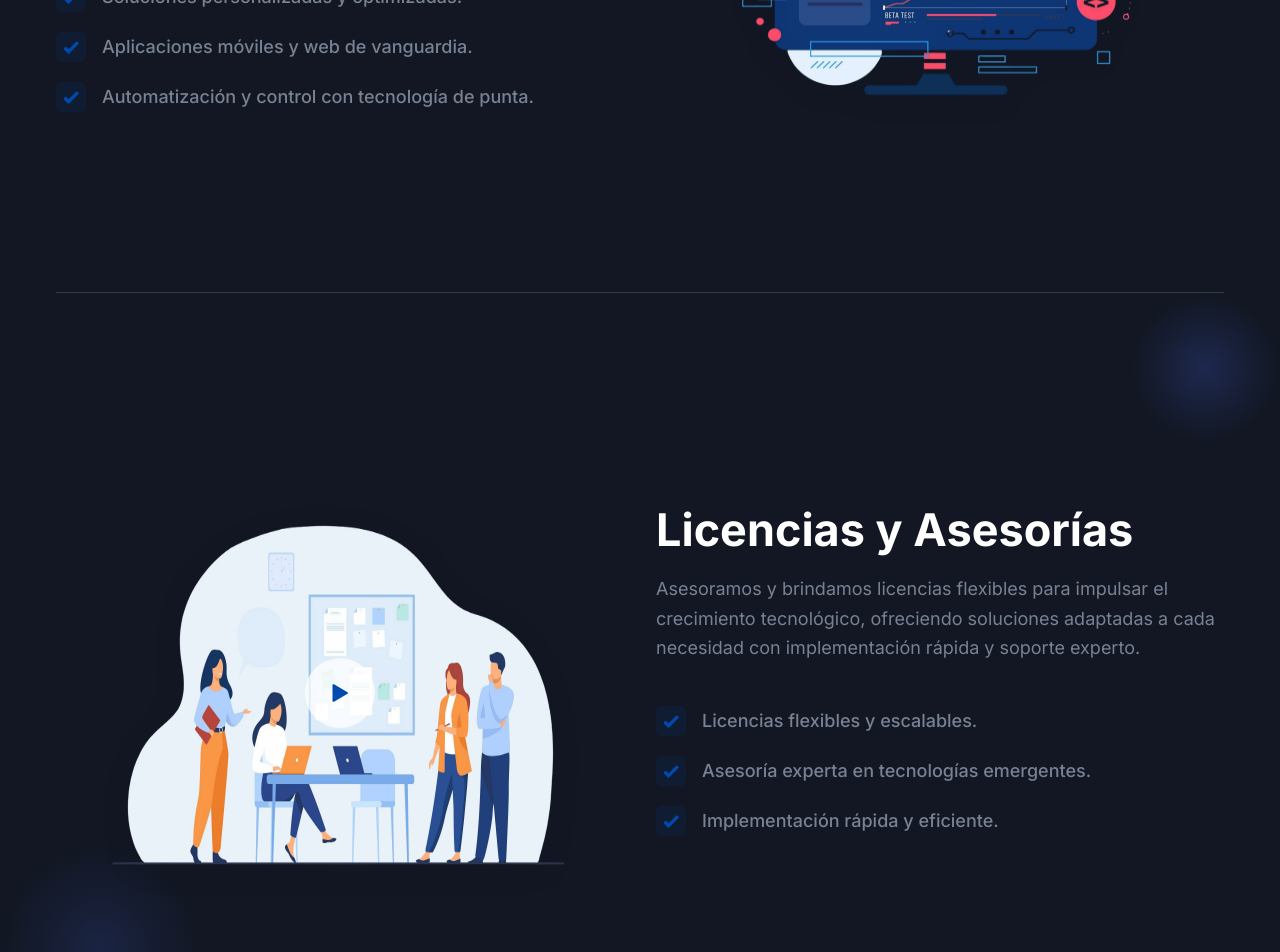
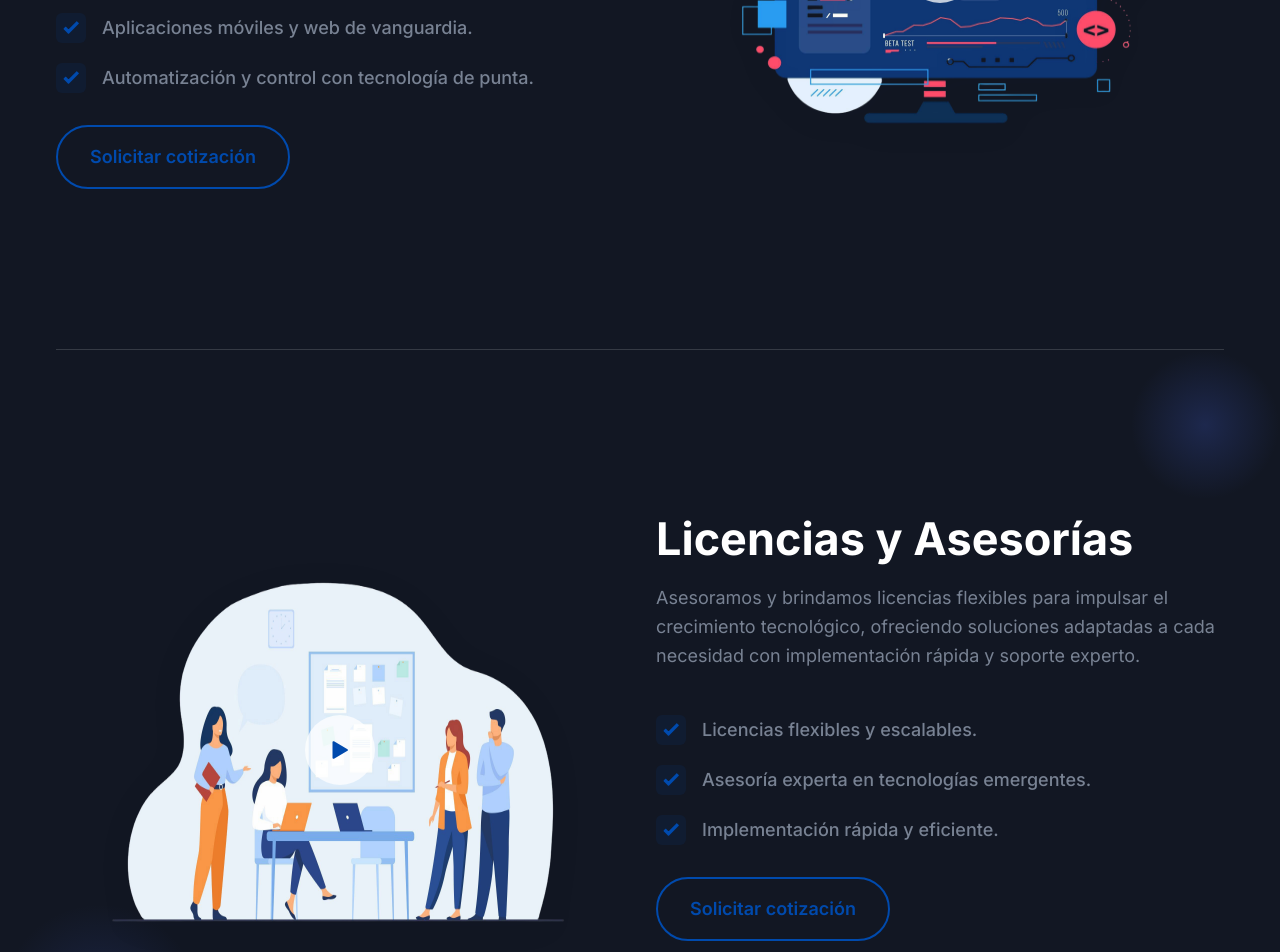
Before and after one commit to Itwana-Dev/itwana, a Next.js app: page /services in a window 1280 px wide. Shown: the part 460-1412 px from the top of the page. Built offline with nearby package versions, Linux system fonts and the light colour scheme.

Commit message:
Componente CTA botons agregado a servicios

```diff
--- /dev/null
+++ b/src/components/Common/CTAButton.tsx
@@ -0,0 +1,30 @@
+"use client";
+
+import { MouseEventHandler, ReactNode } from "react";
+
+interface CTAButtonProps {
+  onClick?: MouseEventHandler<HTMLButtonElement>;
+  children: ReactNode;
+}
+
+export default function CTAButton({ onClick, children }: CTAButtonProps) {
+  return (
+    <button
+      onClick={onClick}
+      className="
+        inline-flex items-center justify-center
+        px-8 py-4
+        text-lg font-semibold
+        text-primary
+        border-2 border-primary
+        rounded-full
+        bg-transparent
+        transition duration-300
+        hover:bg-primary hover:text-white
+        hover:shadow-md
+      "
+    >
+      {children}
+    </button>
+  );
+}
--- a/src/components/Hero/index.tsx
+++ b/src/components/Hero/index.tsx
@@ -84,24 +84,7 @@ const Hero = () => {
                   corporaciones, brindamos tecnología que impulsa tu crecimiento y optimiza tus
                   procesos.
                 </p>
-                <div className="flex flex-col items-center justify-center space-y-4 sm:flex-row sm:space-x-4 sm:space-y-0">
-                  <motion.div whileHover={{ scale: 1.05 }} whileTap={{ scale: 0.95 }}>
-                    <Link
-                      href="https://nextjstemplates.com/templates/saas-starter-startup"
-                      className="rounded-sm bg-primary px-8 py-4 text-base font-semibold text-white duration-300 ease-in-out hover:bg-primary/80"
-                    >
-                      🔥 Contactanos
-                    </Link>
-                  </motion.div>
-                  <motion.div whileHover={{ scale: 1.05 }} whileTap={{ scale: 0.95 }}>
-                    <Link
-                      href="https://github.com/NextJSTemplates/startup-nextjs"
-                      className="inline-block rounded-sm bg-black px-8 py-4 text-base font-semibold text-white duration-300 ease-in-out hover:bg-black/90 dark:bg-white/10 dark:text-white dark:hover:bg-white/5"
-                    >
-                      Nuestros servicios
-                    </Link>
-                  </motion.div>
-                </div>
+
               </motion.div>
             </div>
           </div>
--- a/src/components/Services/DevopsSection.tsx
+++ b/src/components/Services/DevopsSection.tsx
@@ -5,6 +5,7 @@ import { useState } from "react";
 import { motion } from "framer-motion";
 import SectionTitle from "@/components/Common/SectionTitle";
 import ModalVideo from "react-modal-video";
+import CTAButton from "@/components/Common/CTAButton"; // Importamos el componente
 
 const checkIcon = (
   <svg width="16" height="13" viewBox="0 0 16 13" className="fill-current">
@@ -70,6 +71,12 @@ export default function DevopsSection() {
                 <List text="Automatización de procesos críticos." />
                 <List text="Monitorización en tiempo real." />
                 <List text="Optimización y escalabilidad garantizadas." />
+                {/* Agregamos el CTAButton */}
+                <div className="mt-8">
+                  <CTAButton onClick={() => (window.location.href = "/contact")}>
+                    Solicitar cotización
+                  </CTAButton>
+                </div>
               </div>
             </motion.div>
             {/* Columna de Imagen con botón de video */}
--- a/src/components/Services/LicensesSection.tsx
+++ b/src/components/Services/LicensesSection.tsx
@@ -5,6 +5,7 @@ import { useState } from "react";
 import { motion } from "framer-motion";
 import SectionTitle from "@/components/Common/SectionTitle";
 import ModalVideo from "react-modal-video";
+import CTAButton from "@/components/Common/CTAButton"; // Importamos el componente
 
 const checkIcon = (
   <svg width="16" height="13" viewBox="0 0 16 13" className="fill-current">
@@ -106,6 +107,12 @@ export default function LicensesSection() {
                 <List text="Licencias flexibles y escalables." />
                 <List text="Asesoría experta en tecnologías emergentes." />
                 <List text="Implementación rápida y eficiente." />
+                {/* Uso del componente CTAButton */}
+                <div className="mt-8">
+                  <CTAButton onClick={() => (window.location.href = "/contact")}>
+                    Solicitar cotización
+                  </CTAButton>
+                </div>
               </div>
             </motion.div>
           </div>
--- a/src/components/Services/SoftwareSection.tsx
+++ b/src/components/Services/SoftwareSection.tsx
@@ -4,6 +4,8 @@ import Image from "next/image";
 import { useState } from "react";
 import SectionTitle from "@/components/Common/SectionTitle";
 import ModalVideo from "react-modal-video";
+// Importa el componente CTAButton
+import CTAButton from "@/components/Common/CTAButton";
 
 const checkIcon = (
   <svg width="16" height="13" viewBox="0 0 16 13" className="fill-current">
@@ -39,8 +41,16 @@ export default function SoftwareSection() {
                 <List text="Soluciones personalizadas y optimizadas." />
                 <List text="Aplicaciones móviles y web de vanguardia." />
                 <List text="Automatización y control con tecnología de punta." />
+
+                {/* Uso del nuevo componente CTAButton */}
+                <div className="mt-8">
+                  <CTAButton onClick={() => (window.location.href = "/contact")}>
+                    Solicitar cotización
+                  </CTAButton>
+                </div>
               </div>
             </div>
+
             {/* Columna de Imagen con botón de video */}
             <div className="w-full px-4 lg:w-1/2">
               <div className="relative mx-auto aspect-[25/24] max-w-[500px]">
@@ -62,7 +72,7 @@ export default function SoftwareSection() {
                       viewBox="0 0 16 18"
                       className="fill-current"
                     >
-                      <path d="M15.5 8.13397C16.1667 8.51888 16.1667 9.48112 15.5 9.86602L2 17.6603C1.33333 18.0452 0.5 17.564 0.5 16.7942L0.5 1.20577C0.5 0.43597 1.33333 -0.0451549 2 0.339745L15.5 8.13397Z" />
+                      <path d="M15.5 8.13397C16.1667 8.51888 16.1667 9.48112 15.5 9.86602L2 17.6603C1.33333 18.0452 0.5 17.564 0.5 16.7942V1.20577C0.5 0.43597 1.33333 -0.0451549 2 0.339745L15.5 8.13397Z" />
                     </svg>
                   </button>
                 </div>
```
